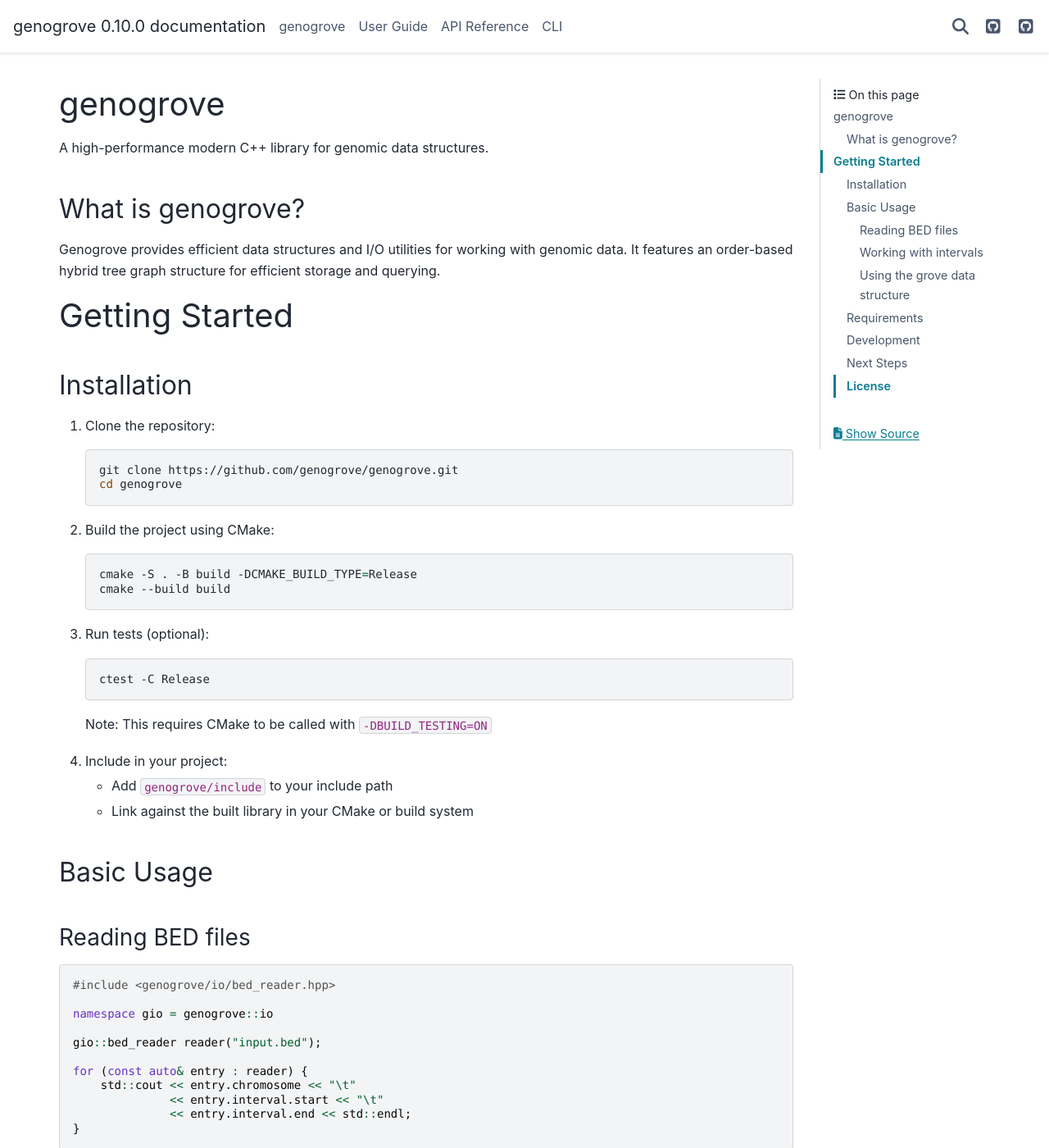
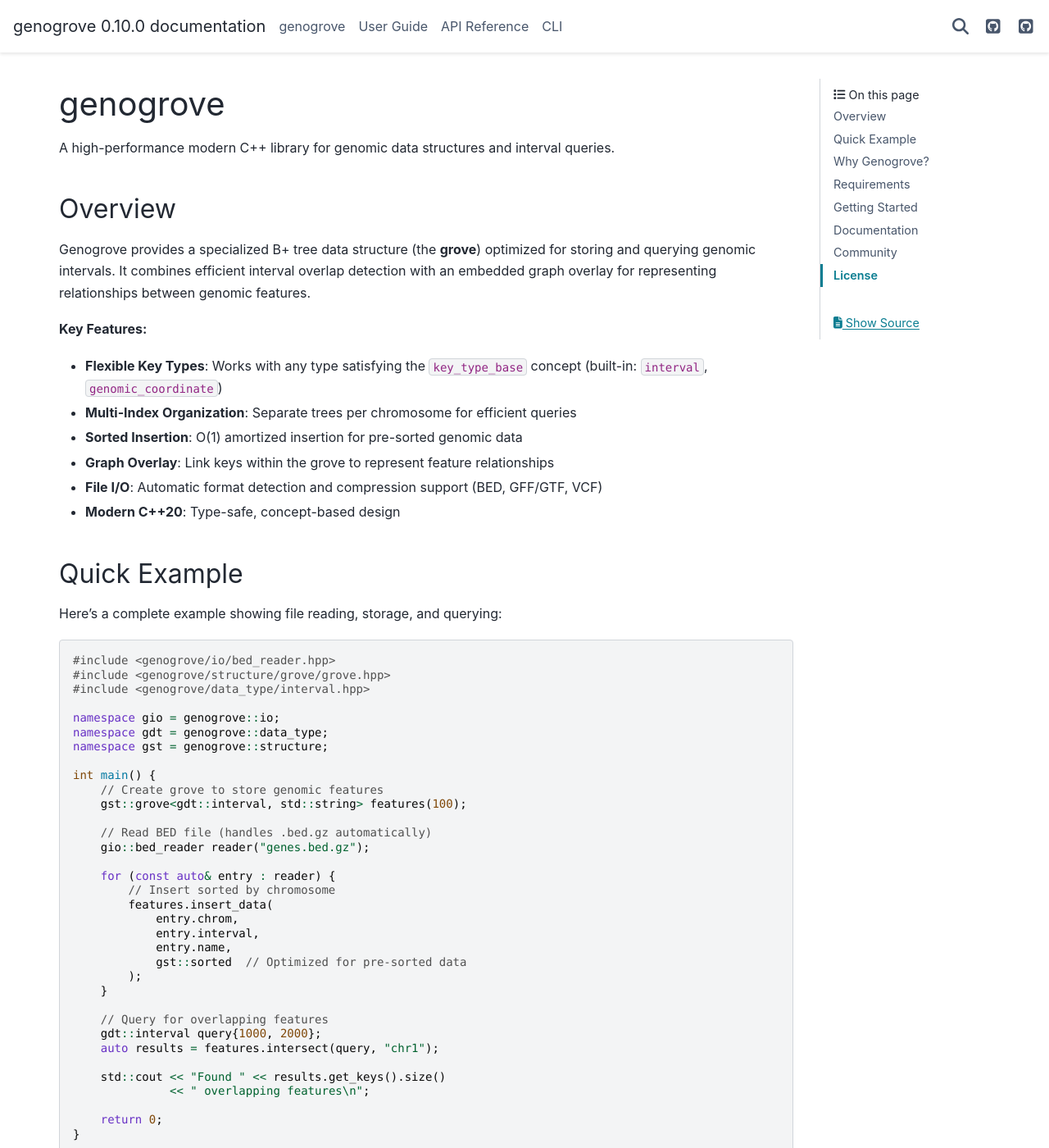
Before and after one commit to genogrove/docs, a Sphinx documentation site: the page built from source/index.rst, in a window 1280 px wide and 1400 px high. Shown: the whole window at 82% size. Built offline with Sphinx 7.4.7 and the PyData theme 0.15.4, drawn with Linux system fonts in a browser that asks for light colours; some of the changed text lies outside the part shown.

Commit message:
moved content of landing page to user guide

```diff
--- a/source/index.rst
+++ b/source/index.rst
@@ -6,130 +6,118 @@
 genogrove
 =========
 
-A high-performance modern C++ library for genomic data structures.
+A high-performance modern C++ library for genomic data structures and interval queries.
 
-What is genogrove?
-------------------
+Overview
+--------
 
-Genogrove provides efficient data structures and I/O utilities for working with genomic data. It features an
-order-based hybrid tree graph structure for efficient storage and querying.
+Genogrove provides a specialized B+ tree data structure (the **grove**) optimized for storing and querying genomic intervals. It combines efficient interval overlap detection with an embedded graph overlay for representing relationships between genomic features.
 
-Getting Started
-===============
+**Key Features:**
 
-Installation
-------------
+- **Flexible Key Types**: Works with any type satisfying the ``key_type_base`` concept (built-in: ``interval``, ``genomic_coordinate``)
+- **Multi-Index Organization**: Separate trees per chromosome for efficient queries
+- **Sorted Insertion**: O(1) amortized insertion for pre-sorted genomic data
+- **Graph Overlay**: Link keys within the grove to represent feature relationships
+- **File I/O**: Automatic format detection and compression support (BED, GFF/GTF, VCF)
+- **Modern C++20**: Type-safe, concept-based design
 
-1. Clone the repository:
+Quick Example
+-------------
 
-   .. code-block:: bash
-
-      git clone https://github.com/genogrove/genogrove.git
-      cd genogrove
-
-2. Build the project using CMake:
-
-   .. code-block:: bash
-
-      cmake -S . -B build -DCMAKE_BUILD_TYPE=Release
-      cmake --build build
-
-3. Run tests (optional):
-
-   .. code-block:: bash
-
-      ctest -C Release
-
-   Note: This requires CMake to be called with ``-DBUILD_TESTING=ON``
-
-4. Include in your project:
-
-   - Add ``genogrove/include`` to your include path
-   - Link against the built library in your CMake or build system
-
-Basic Usage
------------
-
-Reading BED files
-~~~~~~~~~~~~~~~~~
+Here's a complete example showing file reading, storage, and querying:
 
 .. code-block:: cpp
 
    #include <genogrove/io/bed_reader.hpp>
+   #include <genogrove/structure/grove/grove.hpp>
+   #include <genogrove/data_type/interval.hpp>
 
-   namespace gio = genogrove::io
+   namespace gio = genogrove::io;
+   namespace gdt = genogrove::data_type;
+   namespace gst = genogrove::structure;
 
-   gio::bed_reader reader("input.bed");
+   int main() {
+       // Create grove to store genomic features
+       gst::grove<gdt::interval, std::string> features(100);
 
-   for (const auto& entry : reader) {
-       std::cout << entry.chromosome << "\t"
-                 << entry.interval.start << "\t"
-                 << entry.interval.end << std::endl;
+       // Read BED file (handles .bed.gz automatically)
+       gio::bed_reader reader("genes.bed.gz");
+
+       for (const auto& entry : reader) {
+           // Insert sorted by chromosome
+           features.insert_data(
+               entry.chrom,
+               entry.interval,
+               entry.name,
+               gst::sorted  // Optimized for pre-sorted data
+           );
+       }
+
+       // Query for overlapping features
+       gdt::interval query{1000, 2000};
+       auto results = features.intersect(query, "chr1");
+
+       std::cout << "Found " << results.get_keys().size()
+                 << " overlapping features\n";
+
+       return 0;
    }
 
-Working with intervals
-~~~~~~~~~~~~~~~~~~~~~~
+Why Genogrove?
+--------------
 
-.. code-block:: cpp
+**Performance**
+   Optimized B+ tree implementation with O(1) sorted insertion and efficient overlap queries.
 
-   #include <genogrove/data_type/interval.hpp>
-   #include <genogrove/data_type/genomic_coordinate.hpp>
+**Flexibility**
+   Use built-in genomic types or define custom key types for specialized applications.
 
-   namespace gdt = genogrove::data_type;
+**Graph Integration**
+   Represent complex relationships (transcripts, regulatory networks) alongside spatial queries.
 
-   // Basic interval
-   gdt::interval iv1{100, 200};
-   gdt::interval iv2{150, 250};
-
-   // Check for overlap
-   bool overlaps = iv1.overlaps(iv2);  // true
-
-   // Genomic coordinate with strand
-   gdt::genomic_coordinate coord{'+', 1000, 2000};
-
-Using the grove data structure
-~~~~~~~~~~~~~~~~~~~~~~~~~~~~~~~
-
-.. code-block:: cpp
-
-   #include <genogrove/structure/grove.hpp>
-   #include <genogrove/data_type/interval.hpp>
-
-   namespace gdt = genogrove::data_type
-   namespace gst = genogrove::structure;
-
-   // Create a grove for interval storage
-   gst::grove<int, gdt::interval, void> my_grove;
-
-   // Insert intervals with keys
-   my_grove.insert_data(1, gdt::interval{100, 200});
-   my_grove.insert_data(2, gdt::interval{150, 250});
-
-   // Query overlapping intervals
-   auto results = my_grove.query(data_type::interval{175, 225});
+**Modern Design**
+   C++20 concepts, type safety, and zero-cost abstractions.
 
 Requirements
 ------------
 
-- C++20 compatible compiler (GCC 12+, Clang 14+)
-- CMake 3.15 or higher
-- htslib (for compressed file support)
+- **Compiler**: C++20 compatible (GCC 12+, Clang 14+, MSVC 2022+)
+- **Build System**: CMake 3.15 or higher
+- **Dependencies**: htslib (for compressed file support)
 
-Development
------------
+Getting Started
+---------------
 
-For development, you can run sanitizers (AddressSanitizer and UndefinedBehaviorSanitizer) to catch memory issues and undefined behavior. See the repository's ``SANITIZERS.md`` for details.
+Ready to use genogrove? Check out the :doc:`user_guide` for:
 
-Next Steps
-----------
+- Installation instructions
+- Detailed tutorials on I/O operations
+- Working with data types and the grove
+- Complete examples and best practices
 
-- Explore the :doc:`reference/index` for detailed class and method documentation
-- Check out the `GitHub repository <https://github.com/genogrove/genogrove>`_ for examples and source code
+Documentation
+-------------
+
+:doc:`user_guide`
+   Comprehensive tutorials and examples
+
+:doc:`reference/index`
+   Complete API reference
+
+GitHub Repository
+   `genogrove on GitHub <https://github.com/genogrove/genogrove>`_
+
+Community
+---------
+
+- **Issues**: Report bugs and request features on `GitHub Issues <https://github.com/genogrove/genogrove/issues>`_
+- **Discussions**: Ask questions and share ideas on `GitHub Discussions <https://github.com/genogrove/genogrove/discussions>`_
 
 License
 -------
 
-Distributed under `GPLv3 <https://www.gnu.org/licenses/gpl-3.0.en.html>`_
+Genogrove is distributed under the `MIT License <https://opensource.org/licenses/MIT>`_.
 
 .. toctree::
    :maxdepth: 2
--- a/source/user_guide.rst
+++ b/source/user_guide.rst
@@ -18,6 +18,7 @@
 .. toctree::
    :maxdepth: 2
 
+   guide/installation
    guide/io
    guide/data_types
    guide/grove
```
Also changed, not shown: source/guide/installation.rst (added, +196 -0 lines).
